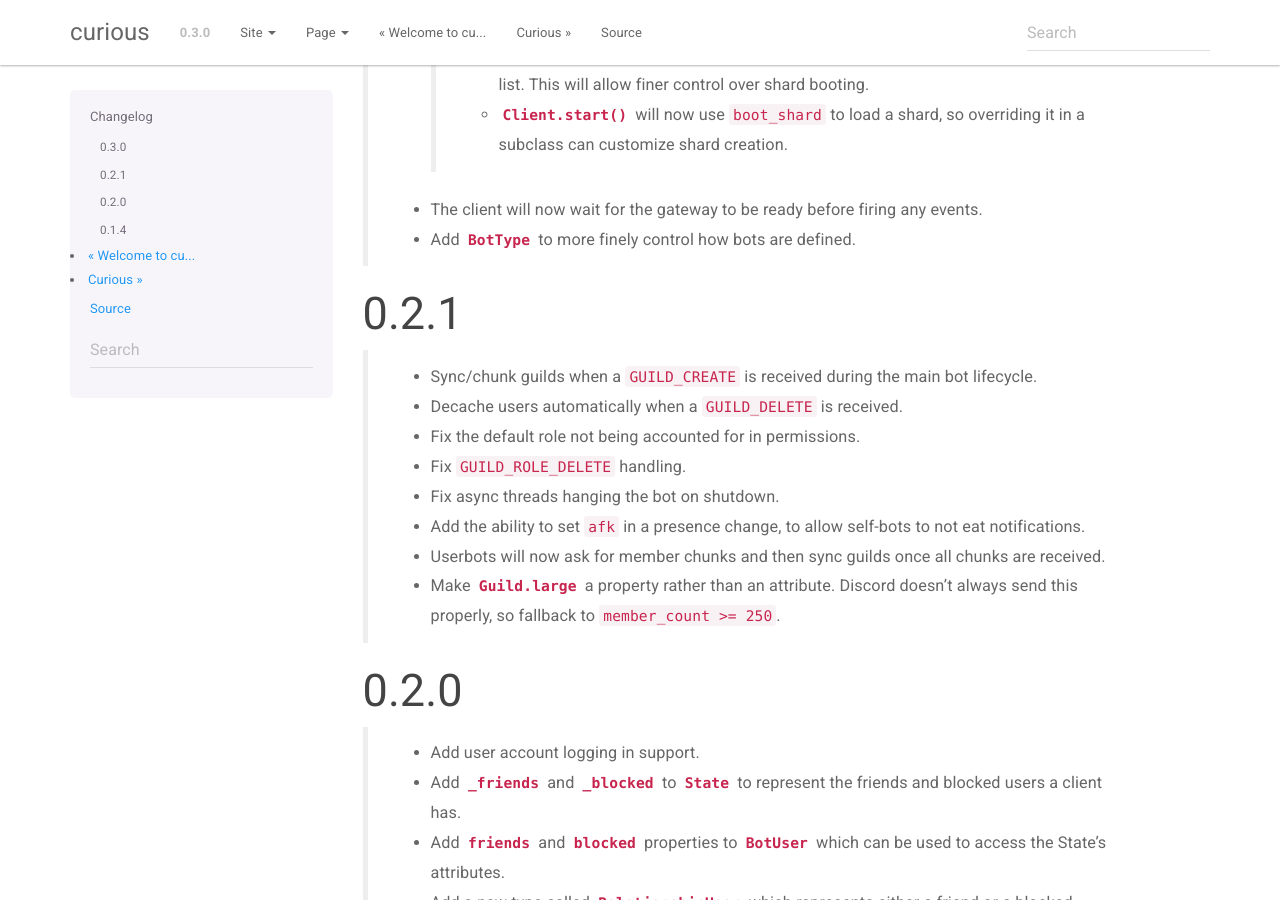
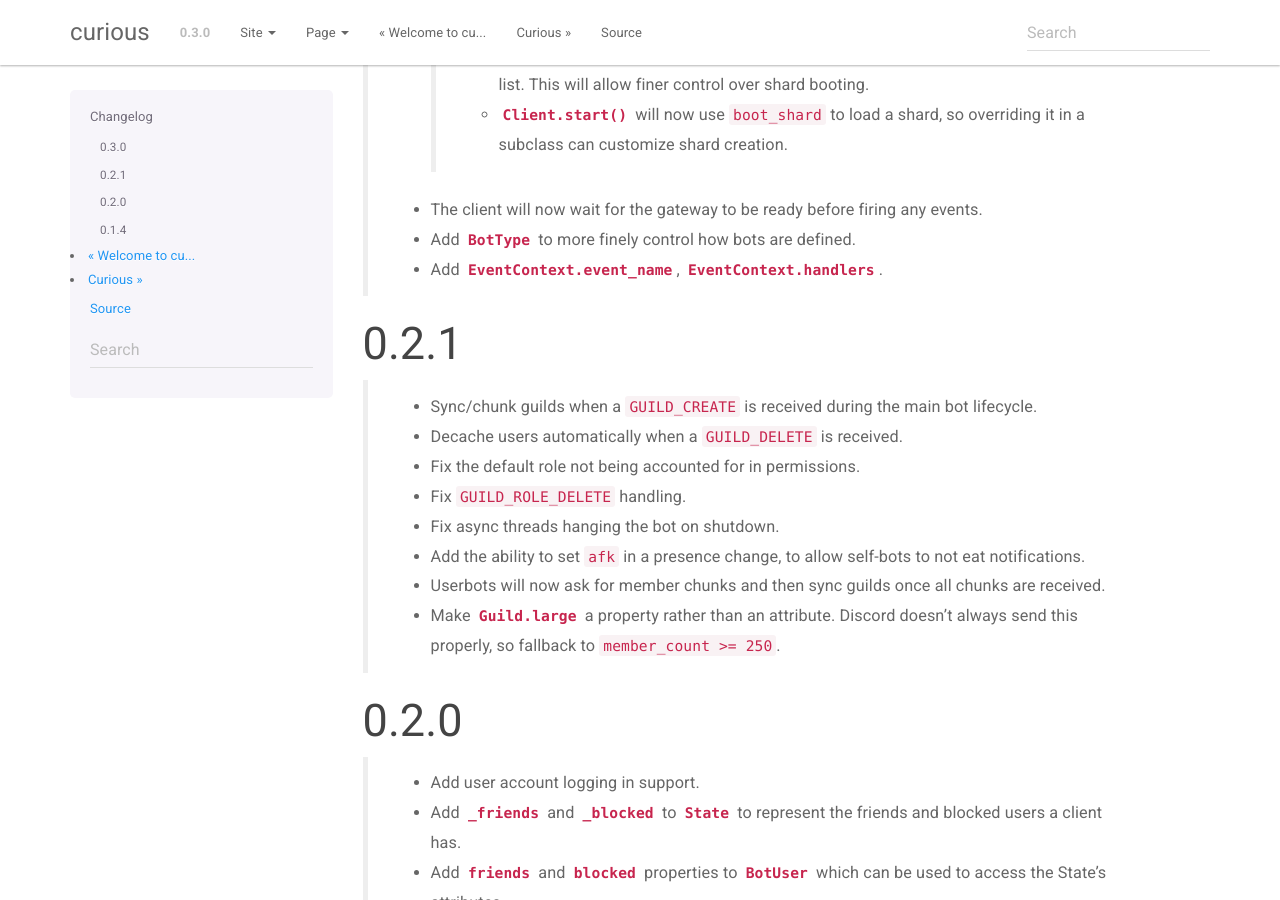
Before and after one commit to Fuyukai/curious, a Sphinx documentation site: the page built from docs/source/changelog.rst, in a window 1280 px wide and 900 px high, scrolled down 533 px. Built offline with Sphinx 7.4.7, drawn with Linux system fonts in a browser that asks for light colours.

Commit message:
Update changelog
Signed-off-by: Laura <l@veriny.tf>

```diff
--- a/docs/source/changelog.rst
+++ b/docs/source/changelog.rst
@@ -31,7 +31,9 @@ This document displays the differences between each release of curious.
 
  - The client will now wait for the gateway to be ready before firing any events.
 
- - Add :class:`~.BotType` to more finely control how bots are defined.
+ - Add :class:`.BotType` to more finely control how bots are defined.
+
+ - Add :attr:`.EventContext.event_name`, :attr:`.EventContext.handlers`.
 
 0.2.1
 -----
```
